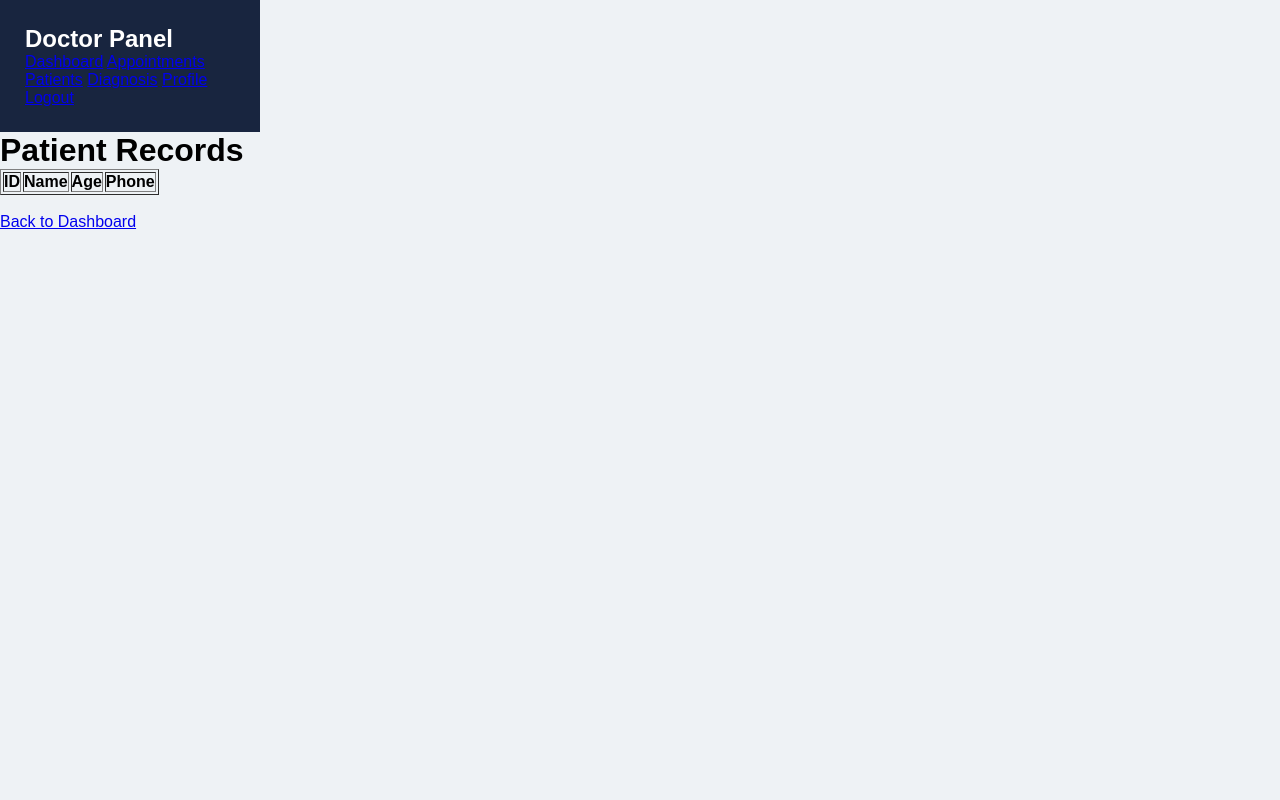
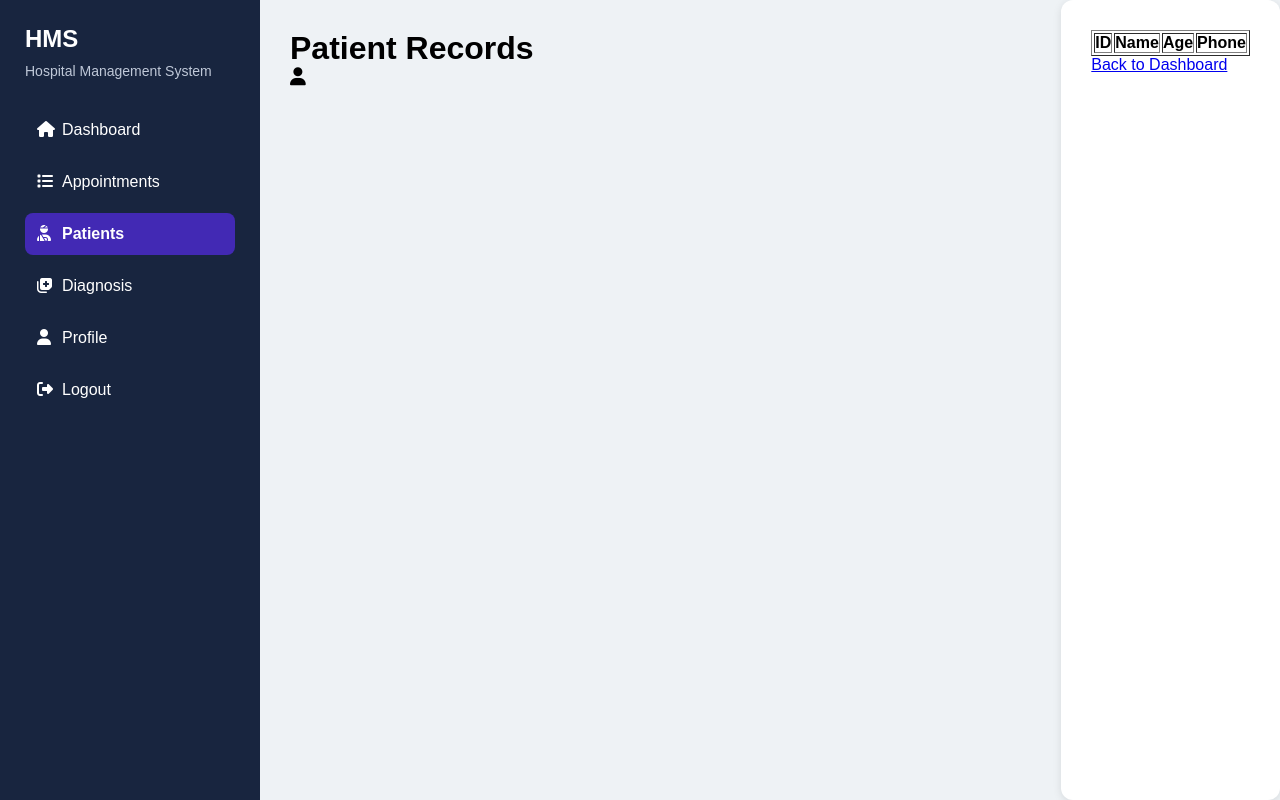
Before and after one commit to AngelinaAnnaAntony/Hospital_Management_System, a Flask app: template templates/view_patients.html in a window 1280 px wide. Run offline with Flask 3, Linux system fonts and the light colour scheme; the template is opened without the code that fills it, so the values that code supplies are empty.

Commit message:
Update view_patients.html

```diff
--- a/templates/view_patients.html
+++ b/templates/view_patients.html
@@ -5,20 +5,32 @@
     <meta name="viewport" content="width=device-width, initial-scale=1.0">
     <title>Document</title>
     <link rel="stylesheet" href="../static/table.css">
+    <link rel="stylesheet"
+          href="https://cdnjs.cloudflare.com/ajax/libs/font-awesome/6.5.1/css/all.min.css">
 </head>
 <body>
+    <div class="main">
         <div class="sidebar">
-        <h2>Doctor Panel</h2>
-
-        <a href="doctor_dashboard.html">Dashboard</a>
-        <a href="view_appointments.html">Appointments</a>
-        <a href="view_patients.html">Patients</a>
-        <a href="diagnosis.html">Diagnosis</a>
-        <a href="view_profile.html">Profile</a>
-        <a href="logout.html">Logout</a>
+            <div class="logo">
+                <h2>HMS</h2>
+                <p>Hospital Management System</p>
             </div>
-
+            <div class="menu">
+                <a href="doctor_dashboard.html"><i class="fa-solid fa-house"></i>Dashboard</a>
+                <a href="view_appointments.html"><i class="fa-solid fa-list"></i>Appointments</a>
+                <a href="view_patients.html" class="active"><i class="fa-solid fa-user-injured"></i>Patients</a>
+                <a href="diagnosis.html"><i class="fa-solid fa-notes-medical"></i>Diagnosis</a>
+                <a href="view_profile.html"><i class="fa-solid fa-user"></i>Profile</a>
+                <a href="logout.html"><i class="fa-solid fa-right-from-bracket"></i>Logout</a>
+            </div>
+        </div>
+        <div class="content">
             <h1>Patient Records</h1>
+            <div class="profile">
+                <i class="fa-solid fa-user"></i>
+            </div>
+        </div>
+        <div class="card">
             <table border="1">
                 <tr>
                     <th>ID</th>
@@ -27,8 +39,9 @@
                     <th>Phone</th>
                 </tr>
             </table>
-    <br>
             <a href="/doctor">Back to Dashboard</a>
-
+        </div>
+    </div>
+</div>
 </body>
 </html>
```
Lines whose indentation alone changed are shown as unchanged.
